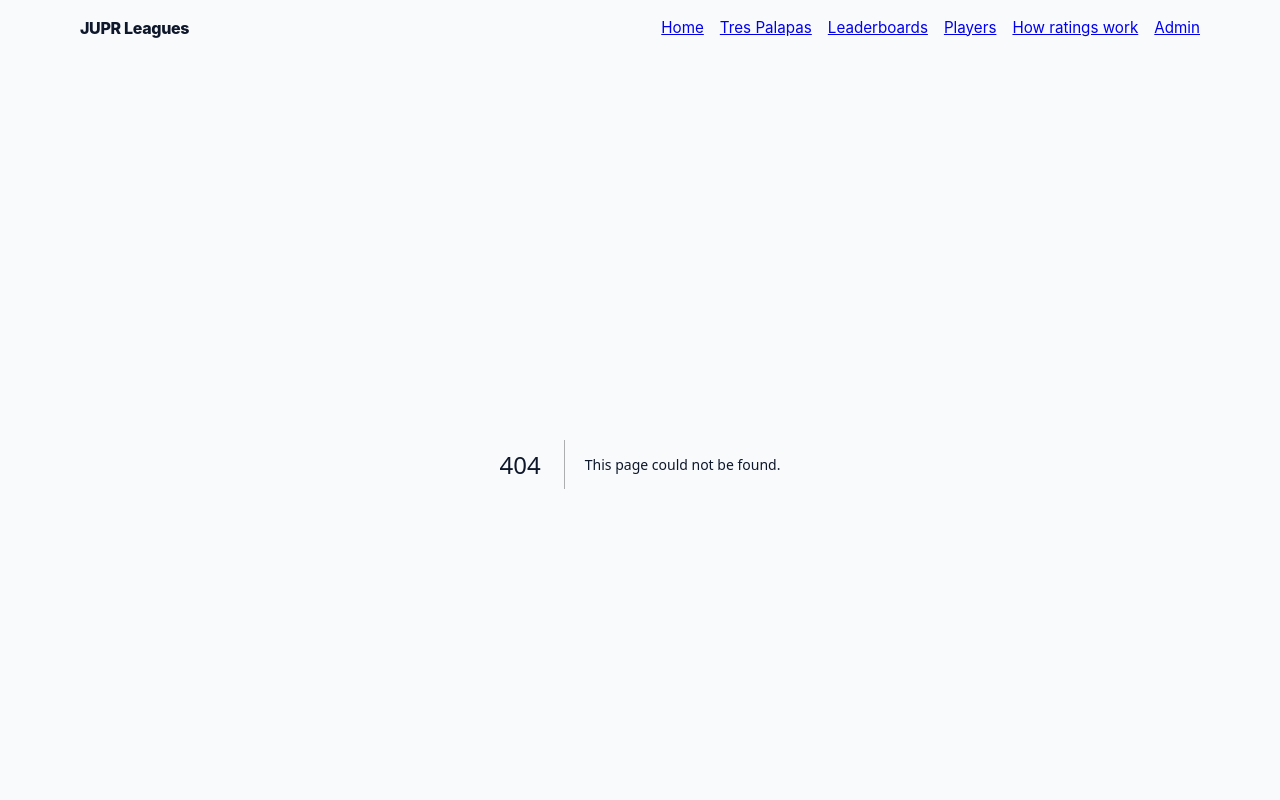
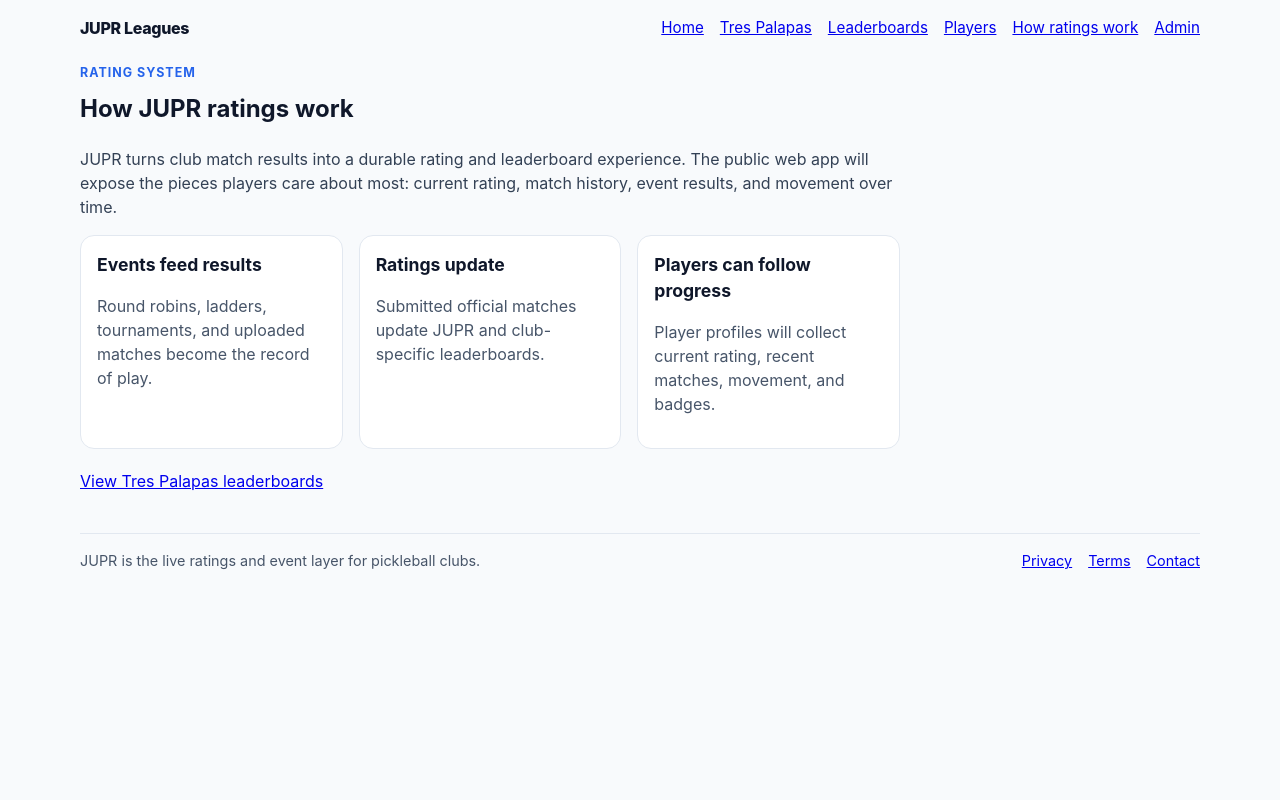
Before and after one commit to pickleballattrespalapas/JUPR, a Next.js app in the folder apps/web/: page /how-ratings-work in a window 1280 px wide. Before the commit this address had no page. Shown: the top 800 px of the page. Built offline with nearby package versions, Linux system fonts and the light colour scheme.

Commit message:
Add ratings explainer page

```diff
--- /dev/null
+++ b/apps/web/app/how-ratings-work/page.tsx
@@ -0,0 +1,32 @@
+import Link from "next/link";
+
+export default function HowRatingsWorkPage() {
+  return (
+    <section style={{ maxWidth: "820px" }}>
+      <p style={{ margin: "0 0 0.5rem", color: "#2563eb", fontWeight: 700, textTransform: "uppercase", letterSpacing: "0.08em", fontSize: "0.78rem" }}>
+        Rating system
+      </p>
+      <h1 style={{ marginTop: 0 }}>How JUPR ratings work</h1>
+      <p style={{ color: "#334155" }}>
+        JUPR turns club match results into a durable rating and leaderboard experience. The public web app will expose the pieces players care about most: current rating, match history, event results, and movement over time.
+      </p>
+      <div style={{ display: "grid", gridTemplateColumns: "repeat(auto-fit, minmax(220px, 1fr))", gap: "1rem" }}>
+        <article style={{ border: "1px solid #e2e8f0", borderRadius: "14px", padding: "1rem", background: "white" }}>
+          <h2 style={{ marginTop: 0, fontSize: "1.1rem" }}>Events feed results</h2>
+          <p style={{ color: "#475569" }}>Round robins, ladders, tournaments, and uploaded matches become the record of play.</p>
+        </article>
+        <article style={{ border: "1px solid #e2e8f0", borderRadius: "14px", padding: "1rem", background: "white" }}>
+          <h2 style={{ marginTop: 0, fontSize: "1.1rem" }}>Ratings update</h2>
+          <p style={{ color: "#475569" }}>Submitted official matches update JUPR and club-specific leaderboards.</p>
+        </article>
+        <article style={{ border: "1px solid #e2e8f0", borderRadius: "14px", padding: "1rem", background: "white" }}>
+          <h2 style={{ marginTop: 0, fontSize: "1.1rem" }}>Players can follow progress</h2>
+          <p style={{ color: "#475569" }}>Player profiles will collect current rating, recent matches, movement, and badges.</p>
+        </article>
+      </div>
+      <p style={{ marginTop: "1.25rem" }}>
+        <Link href="/clubs/tres-palapas/leaderboards">View Tres Palapas leaderboards</Link>
+      </p>
+    </section>
+  );
+}
```
